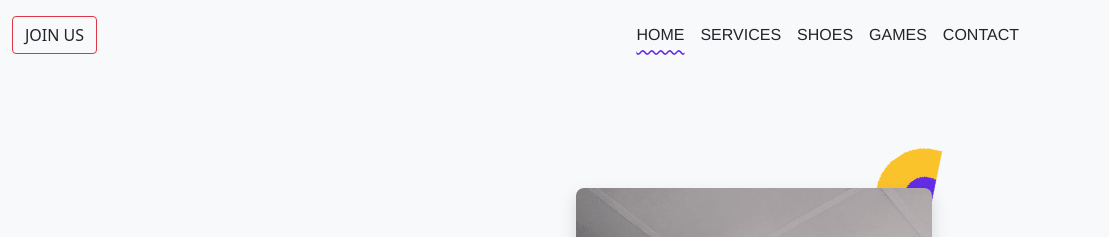
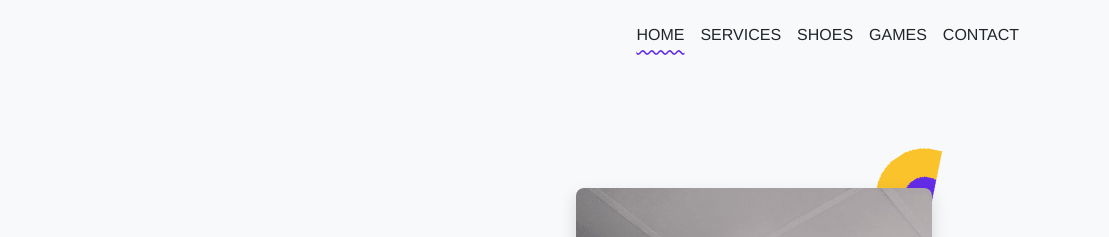
Before and after one commit to Val3ns/Valens.github.io, a plain HTML site: page index.html in a window 1280 px wide. Shown: the top 237 px of the page, 171-1280 px from the left. Drawn offline with nearby package versions, Linux system fonts and the light colour scheme.

Commit message:
Update index.html

```diff
--- a/index.html
+++ b/index.html
@@ -34,7 +34,6 @@
       <!-- Items -->
 
       <div class="collapse navbar-collapse  two " id="mainNav">
-        <a href="./Formulario.html" class="btn btn-outline-danger"> JOIN US </a>
         <div class="navbar-nav ms-auto text-center">
           <a href="index.html" class="nav-link active">HOME</a>
           <a href="#secService" class="nav-link">SERVICES</a>
```
